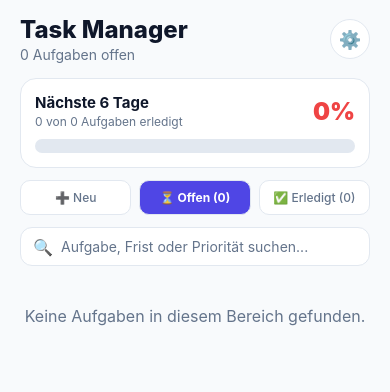
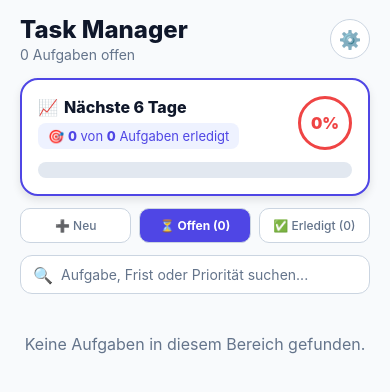
Before and after one commit to ozgur-glitch/Taskmanager, a React Native app: screen / in a window 390 px wide. Shown: the top 392 px of the page. Built offline with nearby package versions, Linux system fonts and the light colour scheme.

Commit message:
Update App.js

```diff
--- a/App.js
+++ b/App.js
@@ -47,8 +47,8 @@ try {
 }
 
 const STORAGE_KEYS = {
-  TASKS: '@taskmanager_tasks_v39',
-  SETTINGS: '@taskmanager_settings_v39',
+  TASKS: '@taskmanager_tasks_v41',
+  SETTINGS: '@taskmanager_settings_v41',
 };
 
 const TASK_CATEGORY = 'task_notification_category';
@@ -171,6 +171,8 @@ export default function App() {
 
   const [recurrence, setRecurrence] = useState('none');
   const [subtasksInput, setSubtasksInput] = useState('');
+  const [newSubtaskInputText, setNewSubtaskInputText] = useState('');
+  const [createdSubtasks, setCreatedSubtasks] = useState([]);
 
   const [searchQuery, setSearchQuery] = useState('');
   const [mainTab, setMainTab] = useState('Offen');
@@ -400,6 +402,21 @@ export default function App() {
     }
   };
 
+  const addCreatedSubtask = () => {
+    if (newSubtaskInputText.trim() === '') return;
+    const newSt = {
+      id: `${Date.now()}_${Math.random()}`,
+      title: newSubtaskInputText.trim(),
+      completed: false,
+    };
+    setCreatedSubtasks([...createdSubtasks, newSt]);
+    setNewSubtaskInputText('');
+  };
+
+  const removeCreatedSubtask = (stId) => {
+    setCreatedSubtasks(createdSubtasks.filter((st) => st.id !== stId));
+  };
+
   const addTask = async () => {
     if (textInput.trim() === '') {
       Alert.alert('Hinweis', 'Bitte gib eine Aufgabenbeschreibung ein.');
@@ -420,11 +437,13 @@ export default function App() {
       return;
     }
 
-    const initialSubtasks = subtasksInput
+    const commaSubtasks = subtasksInput
       .split(',')
       .map((s) => s.trim())
       .filter((s) => s.length > 0)
-      .map((title, index) => ({ id: `${Date.now()}_${index}`, title, completed: false }));
+      .map((title, index) => ({ id: `${Date.now()}_comma_${index}`, title, completed: false }));
+
+    const finalSubtasks = [...createdSubtasks, ...commaSubtasks];
 
     const newTask = {
       id: Date.now().toString(),
@@ -435,7 +454,7 @@ export default function App() {
       reminderValue: reminderValue.trim(),
       reminderUnit: reminderUnit,
       recurrence: recurrence,
-      subtasks: initialSubtasks,
+      subtasks: finalSubtasks,
       notificationId: null,
       completed: false,
       completedAt: null,
@@ -453,6 +472,8 @@ export default function App() {
     setReminderValue('');
     setRecurrence('none');
     setSubtasksInput('');
+    setCreatedSubtasks([]);
+    setNewSubtaskInputText('');
 
     setMainTab('Offen');
   };
@@ -762,7 +783,7 @@ export default function App() {
         text: '#0F172A',
         textMuted: '#64748B',
         accent: '#4F46E5',
-        border: '#E2E8F0',
+        border: '#CBD5E1',
         priorityHigh: '#EF4444',
         priorityMed: '#F59E0B',
         priorityLow: '#10B981',
@@ -794,7 +815,6 @@ export default function App() {
     return found ? found.label : 'Einmalig';
   };
 
-  // 6-TAGE-FORTSCHRITT BERECHNUNG
   const now = new Date();
   const startOfToday = new Date(now.getFullYear(), now.getMonth(), now.getDate()).getTime();
   const endOf6Days = startOfToday + 6 * 24 * 60 * 60 * 1000;
@@ -824,7 +844,6 @@ export default function App() {
     <SafeAreaView style={[styles.container, { backgroundColor: theme.bg }]}>
       <StatusBar barStyle={isDarkMode ? 'light-content' : 'dark-content'} />
 
-      {/* Header */}
       <View style={styles.header}>
         <View>
           <Text style={[styles.headerTitle, { color: theme.text }]}>Task Manager</Text>
@@ -840,33 +859,39 @@ export default function App() {
         </TouchableOpacity>
       </View>
 
-      {/* PROMINENTE PROZENT- & FORTSCHRITTSKARTE */}
-      <View style={[styles.progressCard, { backgroundColor: theme.cardBg, borderColor: theme.border }]}>
+      <View style={[styles.highlightProgressCard, { backgroundColor: theme.cardBg, borderColor: theme.accent }]}>
         <View style={styles.progressCardHeader}>
-          <View>
-            <Text style={[styles.progressCardTitle, { color: theme.text }]}>
-              Nächste 6 Tage
-            </Text>
-            <Text style={[styles.progressCardSub, { color: theme.textMuted }]}>
-              {completed6DaysCount} von {total6DaysCount} Aufgaben erledigt
+          <View style={{ flex: 1, marginRight: 8 }}>
+            <View style={styles.titleRow}>
+              <Text style={{ fontSize: 16, marginRight: 6 }}>📈</Text>
+              <Text style={[styles.progressCardTitle, { color: theme.text }]}>
+                Nächste 6 Tage
+              </Text>
+            </View>
+            <View style={[styles.statusBadgeContainer, { backgroundColor: isDarkMode ? '#334155' : '#EEF2FF' }]}>
+              <Text style={[styles.statusBadgeText, { color: theme.accent }]}>
+                🎯 <Text style={{ fontWeight: '800' }}>{completed6DaysCount}</Text> von <Text style={{ fontWeight: '800' }}>{total6DaysCount}</Text> Aufgaben erledigt
+              </Text>
+            </View>
+          </View>
+
+          <View style={[styles.percentCircleContainer, { borderColor: color6Days }]}>
+            <Text style={[styles.progressPercentLarge, { color: color6Days }]}>
+              {progressPercent6Days}%
             </Text>
           </View>
-          <Text style={[styles.progressPercentLarge, { color: color6Days }]}>
-            {progressPercent6Days}%
-          </Text>
         </View>
 
-        <View style={[styles.progressBarTrackLarge, { backgroundColor: isDarkMode ? '#334155' : '#E2E8F0' }]}>
+        <View style={[styles.progressBarTrackXLarge, { backgroundColor: isDarkMode ? '#1E293B' : '#E2E8F0' }]}>
           <View
             style={[
-              styles.progressBarFillLarge,
+              styles.progressBarFillXLarge,
               { backgroundColor: color6Days, width: `${progressPercent6Days}%` },
             ]}
           />
         </View>
       </View>
 
-      {/* HAUPT-TABS (Neu, Offen, Erledigt) */}
       <View style={styles.mainTabContainer}>
         {[
           { key: 'Neu', label: '➕ Neu' },
@@ -901,7 +926,6 @@ export default function App() {
         })}
       </View>
 
-      {/* INHALT JE NACH HAUPT-TAB */}
       {mainTab === 'Neu' ? (
         <ScrollView contentContainerStyle={{ paddingHorizontal: 20, paddingBottom: 20 }}>
           <View style={[styles.inputCard, { backgroundColor: theme.cardBg, borderColor: theme.border }]}>
@@ -945,9 +969,39 @@ export default function App() {
               />
             </View>
 
+            <Text style={[styles.sectionSubtitle, { color: theme.textMuted }]}>Unteraufgaben hinzufügen:</Text>
+
+            {createdSubtasks.map((st) => (
+              <View key={st.id} style={styles.editSubtaskRow}>
+                <Text style={{ flex: 1, color: theme.text, fontSize: 12 }}>• {st.title}</Text>
+                <TouchableOpacity onPress={() => removeCreatedSubtask(st.id)}>
+                  <Text style={{ color: theme.priorityHigh, fontSize: 12 }}>❌</Text>
+                </TouchableOpacity>
+              </View>
+            ))}
+
+            <View style={styles.addSubtaskContainer}>
+              <TextInput
+                style={[
+                  styles.input,
+                  { flex: 1, color: theme.text, borderColor: theme.border, marginBottom: 0, fontSize: 12 },
+                ]}
+                placeholder="Eine Unteraufgabe hinzufügen..."
+                placeholderTextColor={theme.textMuted}
+                value={newSubtaskInputText}
+                onChangeText={setNewSubtaskInputText}
+              />
+              <TouchableOpacity
+                style={[styles.smallAddButton, { backgroundColor: theme.accent }]}
+                onPress={addCreatedSubtask}
+              >
+                <Text style={{ color: '#FFF', fontWeight: 'bold' }}>+</Text>
+              </TouchableOpacity>
+            </View>
+
             <TextInput
-              style={[styles.input, { color: theme.text, borderColor: theme.border, fontSize: 12 }]}
-              placeholder="Unteraufgaben (mit Komma trennen e.g. Schritt 1, Schritt 2)"
+              style={[styles.input, { color: theme.text, borderColor: theme.border, fontSize: 11, marginTop: 4 }]}
+              placeholder="Oder Unteraufgaben kommagetrennt (e.g. Schritt 1, Schritt 2)"
               placeholderTextColor={theme.textMuted}
               value={subtasksInput}
               onChangeText={setSubtasksInput}
@@ -1040,7 +1094,6 @@ export default function App() {
           </View>
         </ScrollView>
       ) : (
-        /* LISTEN-BEREICH FÜR Offen & Erledigt */
         <>
           <View style={[styles.searchContainer, { backgroundColor: theme.cardBg, borderColor: theme.border }]}>
             <Text style={{ fontSize: 16, marginRight: 8 }}>🔍</Text>
@@ -1205,7 +1258,6 @@ export default function App() {
         </>
       )}
 
-      {/* Modals */}
       <Modal visible={unitDropdownVisible} transparent={true} animationType="fade">
         <TouchableOpacity style={styles.modalOverlay} activeOpacity={1} onPress={() => setUnitDropdownVisible(false)}>
           <View style={[styles.dropdownContent, { backgroundColor: theme.cardBg, borderColor: theme.border }]}>
@@ -1461,7 +1513,6 @@ export default function App() {
         </View>
       </Modal>
 
-      {/* BENUTZERHANDBUCH */}
       <Modal visible={manualModalVisible} animationType="slide" transparent={true}>
         <View style={styles.modalOverlay}>
           <View style={[styles.modalContent, { backgroundColor: theme.cardBg, maxHeight: '80%' }]}>
@@ -1471,20 +1522,21 @@ export default function App() {
               <Text style={[styles.manualHeading, { color: theme.accent }]}>1. Neue Aufgabe erstellen (Tab „Neu“)</Text>
               <Text style={[styles.manualText, { color: theme.textMuted }]}>
                 • Wechsle in den Tab **„Neu“**, um eine neue Aufgabe einzugeben.{'\n'}
-                • Gib Titel, Datum (DDMMJJJJ), Uhrzeit (HH:MM), Unteraufgaben und Erinnerung ein.{'\n'}
+                • Gib Titel, Datum (DDMMJJJJ), Uhrzeit (HH:MM) und Erinnerung ein.{'\n'}
+                • **Unteraufgaben:** Du kannst schon direkt beim Erstellen mit dem **+**-Button mehrere Unteraufgaben anlegen oder sie per Komma eingeben.{'\n'}
                 • Tippe auf „Aufgabe Hinzufügen“ – die App speichert die Aufgabe und wechselt zur Liste **Offen**.
               </Text>
 
               <Text style={[styles.manualHeading, { color: theme.accent }]}>2. Fortschrittsanzeige (Nächste 6 Tage)</Text>
               <Text style={[styles.manualText, { color: theme.textMuted }]}>
-                • Die hervorgehobene Fortschrittskarte oben zeigt dir auf einen Blick den Erledigungsstand deiner Aufgaben für die nächsten 6 Tage an.
+                • Die hervorgehobene Karte zeigt dir auf einen Blick den Erledigungsstand für die nächsten 6 Tage.
               </Text>
 
               <Text style={[styles.manualHeading, { color: theme.accent }]}>3. Haupt-Tabs & Wiederholungen</Text>
               <Text style={[styles.manualText, { color: theme.textMuted }]}>
                 • **Offen:** Zeigt alle aktuell ausstehenden Aufgaben.{'\n'}
                 • **Erledigt:** Zeigt alle abgeschlossenen Aufgaben inklusive Erledigt-Datum.{'\n'}
-                • **Wiederkehrende Aufgaben:** Beim Abhaken verbleibt der erledigte Eintrag unter Erledigt, während unter Offen automatisch der nächste Fälligkeitstermin erzeugt wird[span_0](start_span)[span_0](end_span).
+                • **Wiederkehrende Aufgaben:** Beim Abhaken verbleibt der erledigte Eintrag unter Erledigt, während unter Offen automatisch der nächste Fälligkeitstermin erzeugt wird.
               </Text>
 
               <Text style={[styles.manualHeading, { color: theme.accent }]}>4. Backup & Daten</Text>
@@ -1543,41 +1595,64 @@ const styles = StyleSheet.create({
     alignItems: 'center',
     borderWidth: 1,
   },
-  /* PROMINENTE PROZENT- & FORTSCHRITTSKARTE STYLES */
-  progressCard: {
+  highlightProgressCard: {
     marginHorizontal: 20,
     marginTop: 10,
     marginBottom: 12,
-    padding: 14,
-    borderRadius: 16,
-    borderWidth: 1,
+    padding: 16,
+    borderRadius: 18,
+    borderWidth: 2,
+    shadowColor: '#000',
+    shadowOffset: { width: 0, height: 4 },
+    shadowOpacity: 0.1,
+    shadowRadius: 8,
+    elevation: 3,
   },
   progressCardHeader: {
     flexDirection: 'row',
     justifyContent: 'space-between',
     alignItems: 'center',
-    marginBottom: 10,
+    marginBottom: 12,
+  },
+  titleRow: {
+    flexDirection: 'row',
+    alignItems: 'center',
+    marginBottom: 6,
   },
   progressCardTitle: {
-    fontSize: 15,
-    fontWeight: '700',
-  },
-  progressCardSub: {
-    fontSize: 12,
-    marginTop: 2,
+    fontSize: 16,
+    fontWeight: '800',
+  },
+  statusBadgeContainer: {
+    alignSelf: 'flex-start',
+    paddingHorizontal: 10,
+    paddingVertical: 5,
+    borderRadius: 8,
+  },
+  statusBadgeText: {
+    fontSize: 13,
+  },
+  percentCircleContainer: {
+    width: 54,
+    height: 54,
+    borderRadius: 27,
+    borderWidth: 3.5,
+    justifyContent: 'center',
+    alignItems: 'center',
+    marginLeft: 8,
   },
   progressPercentLarge: {
-    fontSize: 24,
+    fontSize: 16,
     fontWeight: '900',
   },
-  progressBarTrackLarge: {
-    height: 14,
-    borderRadius: 7,
+  progressBarTrackXLarge: {
+    height: 16,
+    borderRadius: 8,
     overflow: 'hidden',
   },
-  progressBarFillLarge: {
+  progressBarFillXLarge: {
     height: '100%',
-    borderRadius: 7,
+    borderRadius: 8,
   },
   mainTabContainer: {
     flexDirection: 'row',
```
